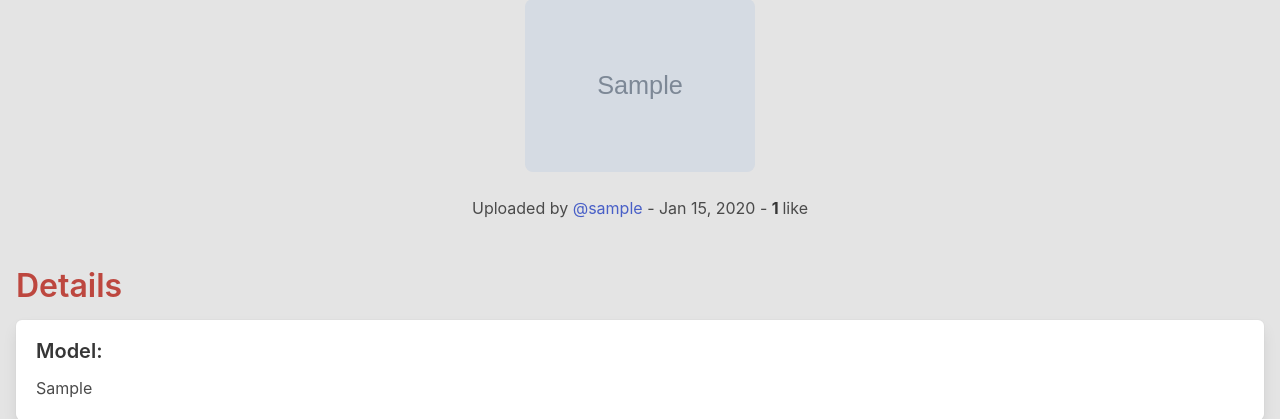
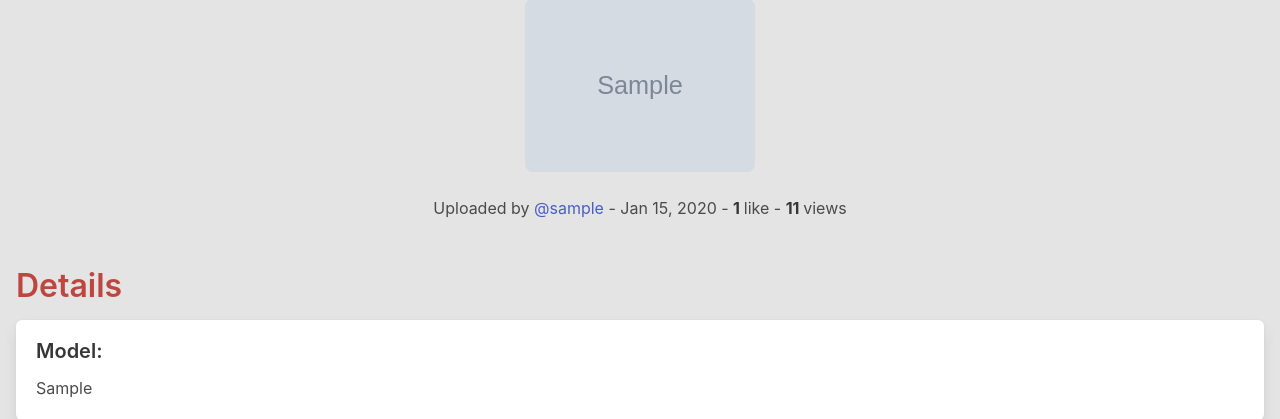
Before and after one commit to bernasx/aiartsharing, a Django app: page /content/detail/00000000-0000-0000-0000-000000000001 in a window 1280 px wide. Shown: the part 73-492 px from the top of the page. Run offline with Django 4.2, Linux system fonts and the light colour scheme; a user stored in the database is signed in; tables that the repository leaves empty hold one stand-in row (values such as "Sample post"); grey boxes marked "Sample" are stand-in pictures; some libraries are stand-ins or nearby versions.

Commit message:
Added views

```diff
--- a/aiart_content/forms.py
+++ b/aiart_content/forms.py
@@ -75,7 +75,7 @@ class SimpleSearchForm(forms.Form):
     keyword = forms.CharField(label="Search for anything", max_length=100, required=False)
     search_type = forms.CharField(widget=forms.HiddenInput, initial='simple')
 
-    sort_options = [('recent','Recent'),('popular','Popularity')]
+    sort_options = [('recent','Recent'),('popular','Popularity'),('views','Views')]
     sort_by = forms.ChoiceField(label="Sort by", choices=sort_options)
 
 class AdvancedLocalSearchForm(forms.Form):
@@ -84,7 +84,7 @@ class AdvancedLocalSearchForm(forms.Form):
     keyword = forms.CharField(label="Keywords", max_length=100, required=False)
     search_type = forms.CharField(widget=forms.HiddenInput, initial='advanced_local')
 
-    sort_options = [('recent','Recent'),('popular','Popularity')]
+    sort_options = [('recent','Recent'),('popular','Popularity'),('views','Views')]
     sort_by = forms.ChoiceField(label="Sort by", choices=sort_options)
 
 class AdvancedOnlineServiceSearchForm(forms.Form):
@@ -99,7 +99,7 @@ class AdvancedOnlineServiceSearchForm(forms.Form):
     keyword = forms.CharField(label="Keywords", max_length=100, required=False)
     search_type = forms.CharField(widget=forms.HiddenInput, initial='advanced_online')
 
-    sort_options = [('recent','Recent'),('popular','Popularity')]
+    sort_options = [('recent','Recent'),('popular','Popularity'),('views','Views')]
     sort_by = forms.ChoiceField(label="Sort by", choices=sort_options)
 
 # Comment
--- a/aiart_content/models.py
+++ b/aiart_content/models.py
@@ -7,6 +7,7 @@ class Post(models.Model):
     uuid = models.UUIDField(default=uuid.uuid4, editable=False, unique=True)
     user = models.ForeignKey(CustomUser, on_delete=models.CASCADE)
     publish_date = models.DateTimeField(default=timezone.now, editable=False)
+    views = models.IntegerField(default=0)
 
 class ImagePost(Post):
     # Model Constants
--- a/aiart_content/templates/imageposts/detail.html
+++ b/aiart_content/templates/imageposts/detail.html
@@ -25,7 +25,7 @@
 <div class="container is-centered has-text-centered">
     <div class="block">
         Uploaded by <a href="{% url 'auth:profile' object.user.uuid %}"> @{{object.user.username}} </a> -
-        <time datetime="{{object.publish_date|date:"Y-m-d"}}">{{object.publish_date|date:"M d, Y"}}</time> - <strong> {{likes}} </strong> {%if likes == 1%} like {%else%} likes {%endif%}
+        <time datetime="{{object.publish_date|date:"Y-m-d"}}">{{object.publish_date|date:"M d, Y"}}</time> - <strong> {{likes}} </strong> {%if likes == 1%} like {%else%} likes {%endif%} - <strong> {{object.views}} </strong> {%if object.views == 1%} view {%else%} views {%endif%}
 
     </div>
 
--- a/aiart_content/views.py
+++ b/aiart_content/views.py
@@ -72,7 +72,10 @@ class DetailImagePostView(DetailView):
 
 
     def get_object(self):
-        return ImagePost.objects.get(uuid=self.kwargs.get('uuid'))
+        post = ImagePost.objects.get(uuid=self.kwargs.get('uuid'))
+        post.views += 1
+        post.save()
+        return post
 
     def get_context_data(self, **kwargs):
          # Call the base implementation first to get a context
@@ -123,6 +126,8 @@ class ListImagePostsView(ListView):
                 ordering = '-publish_date'
             elif(order_query == 'popular'):
                 ordering = '-likes'
+            elif(order_query == 'views'):
+                ordering = '-views'
             else:
                 ordering = '-recent'
 
--- a/static/css/base.css
+++ b/static/css/base.css
@@ -16,6 +16,10 @@ body, .navbar, .footer {
 .pagination-link.is-current {
     background-color: #BD473F;
     border-color: #BD473F;
+}
+
+.pagination-link {
+    background-color: whitesmoke;
 }
 
 a.navbar-item:hover, .navbar-link:hover, .navbar-item.has-dropdown:hover .navbar-link   {
```
Also changed, not shown: aiart_content/templates/imageposts/partials/post_cards.html (+10 -0 lines), aiart_content/templates/search/search.html (+0 -9 lines), aiart_content/migrations/0012_post_views.py (added).
